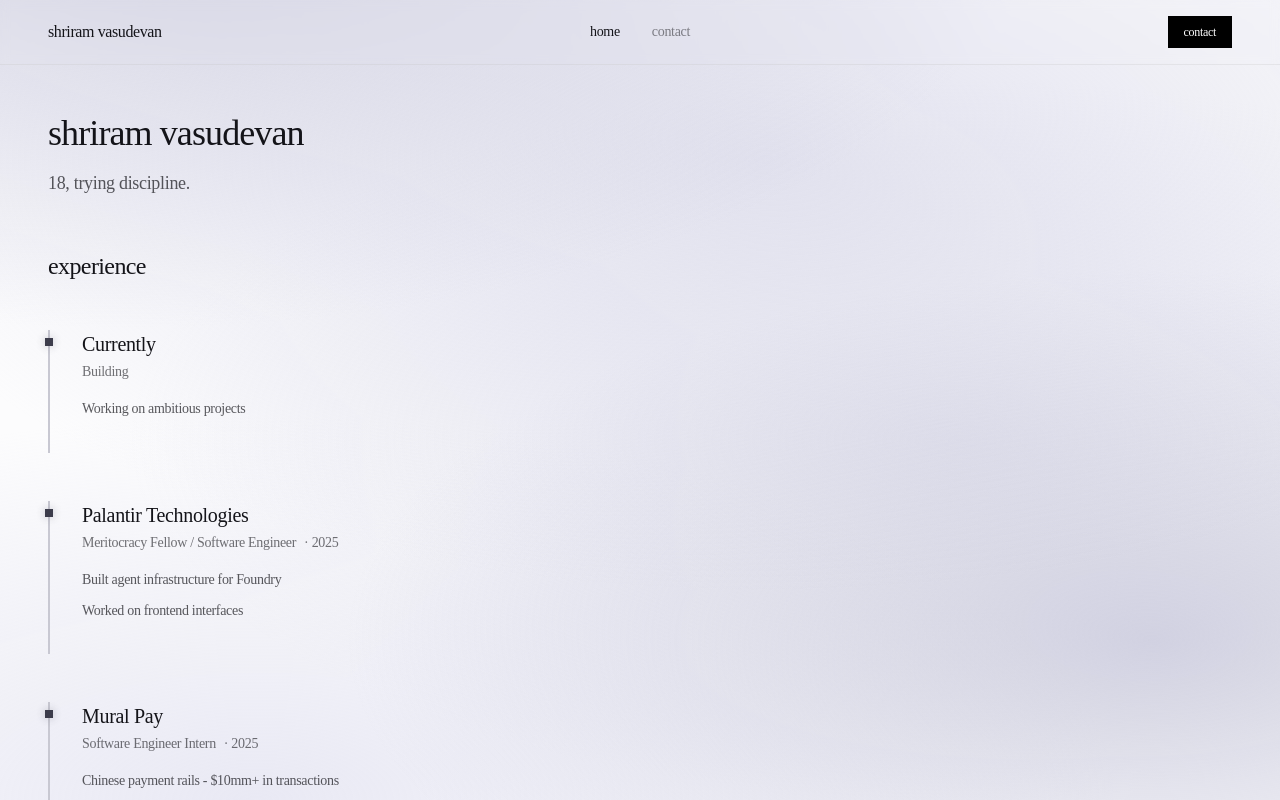
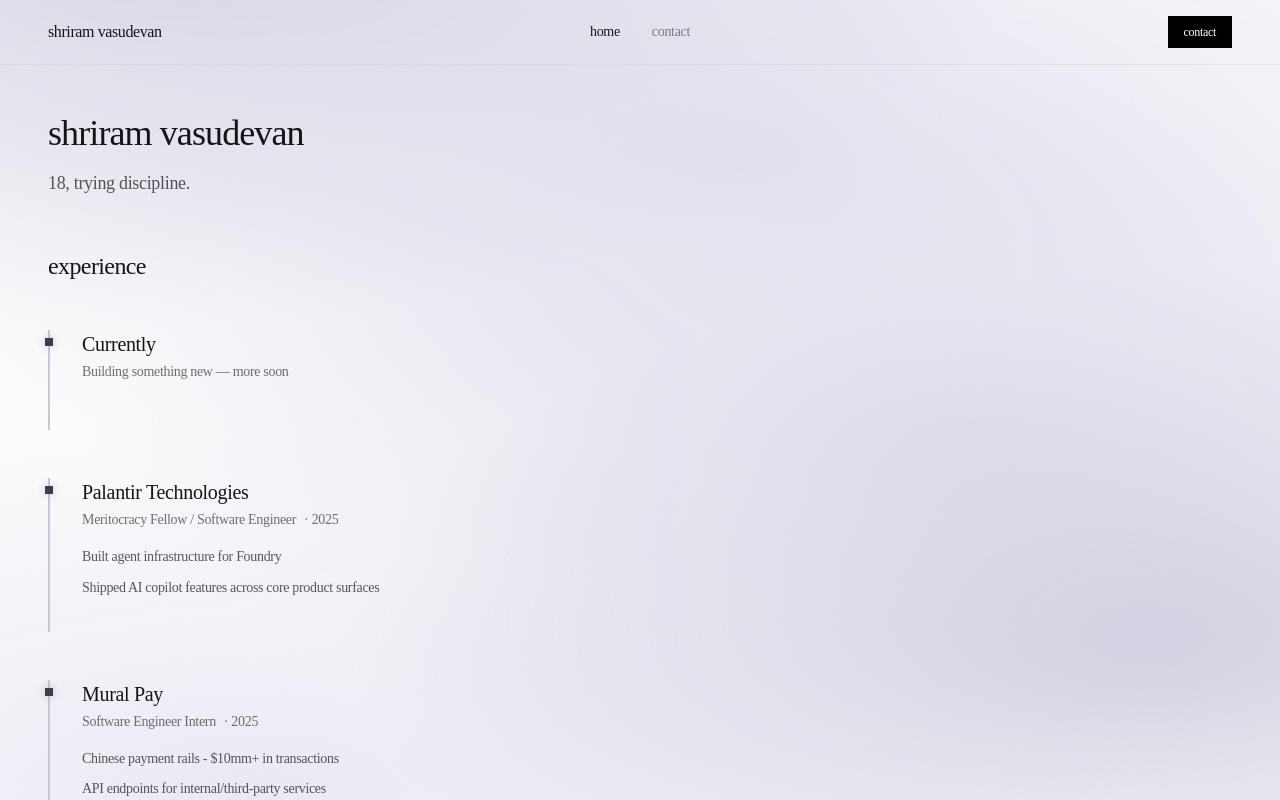
Before and after one commit to Shriram-Vasudevan/PersonalWebsite, a Next.js app in the folder shriram_website/: page / in a window 1280 px wide. Shown: the top 800 px of the page. Built offline with nearby package versions, Linux system fonts and the light colour scheme.

Commit message:
Update index.js

```diff
--- a/shriram_website/src/pages/index.js
+++ b/shriram_website/src/pages/index.js
@@ -11,10 +11,8 @@ export default function Home() {
   const experiences = [
     {
       company: "Currently",
-      role: "Building",
-      description: [
-        "Working on ambitious projects"
-      ]
+      role: "Building something new — more soon",
+      description: []
     },
     {
       company: "Palantir Technologies",
@@ -22,7 +20,7 @@ export default function Home() {
       period: "2025",
       description: [
         "Built agent infrastructure for Foundry",
-        "Worked on frontend interfaces"
+        "Shipped AI copilot features across core product surfaces"
       ]
     },
     {
```
